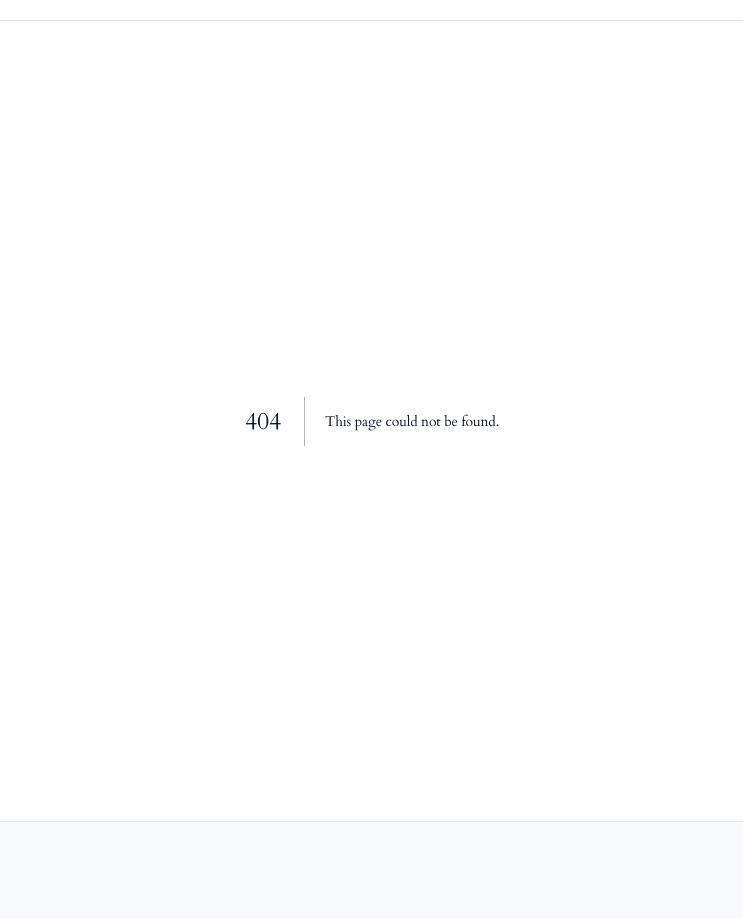
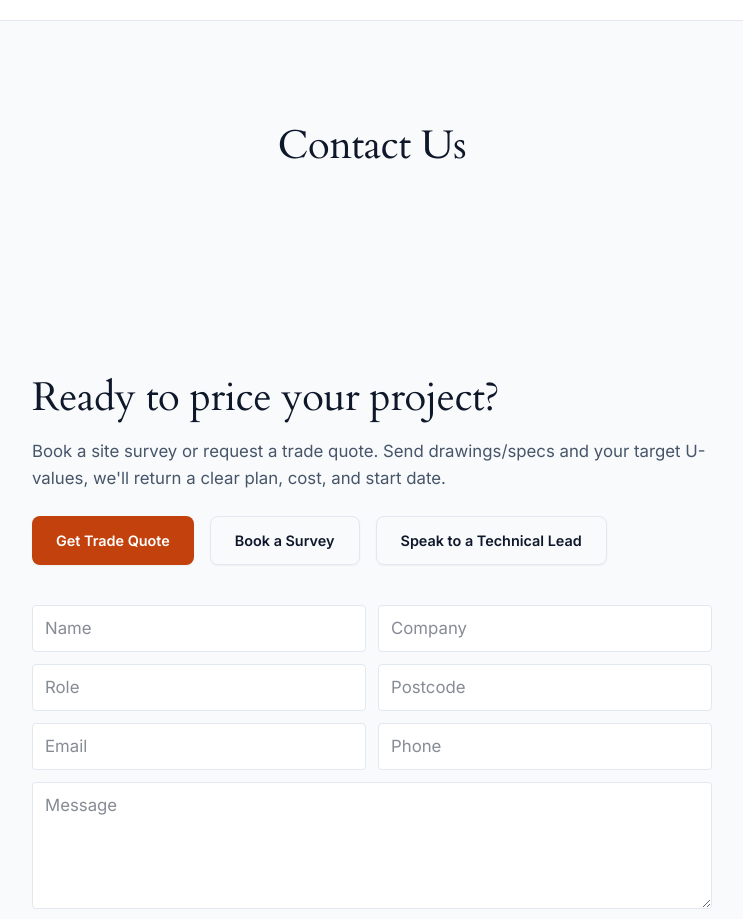
Before and after one commit to DAGarnish/foilquiltinsulation, a Next.js app: page /contact-us in a window 1280 px wide. Before the commit this address had no page. Shown: the part 140-1059 px from the top of the page, without its empty margins (268-1011 px from the left). Built offline with nearby package versions, Linux system fonts and the light colour scheme.

Commit message:
added contact us page

```diff
--- a/app/kent/KentContactForm.tsx
+++ b/app/contact-us/ContactForm.tsx
@@ -1,6 +1,6 @@
 "use client";
 
-export default function KentContactForm() {
+export default function ContactForm() {
   return (
     <form
       style={{
@@ -17,8 +17,6 @@ export default function KentContactForm() {
         "Postcode",
         "Email",
         "Phone",
-        "Project type",
-        "Target U-value",
       ].map((field) => (
         <input
           key={field}
@@ -36,16 +34,19 @@ export default function KentContactForm() {
           }}
         />
       ))}
-      <input
-        type="file"
+      <textarea
+        placeholder="Message"
+        rows={4}
         style={{
           padding: "9px 12px",
           border: "1px solid var(--color-contrast-3)",
           borderRadius: "4px",
           fontFamily: "var(--font-body)",
-          fontSize: "var(--fs-small)",
+          fontSize: "var(--fs-medium)",
           backgroundColor: "var(--color-base-2)",
+          color: "var(--color-contrast)",
           gridColumn: "1 / -1",
+          resize: "vertical",
         }}
       />
       <div style={{ gridColumn: "1 / -1" }}>
--- /dev/null
+++ b/app/contact-us/page.tsx
@@ -0,0 +1,67 @@
+import type { Metadata } from "next";
+import ContactForm from "./ContactForm";
+
+export const metadata: Metadata = {
+  title: "Contact Us – Foilquiltinsulation",
+  description:
+    "Get in touch with us for a trade quote, site survey, or technical support.",
+};
+
+export default function ContactUsPage() {
+  return (
+    <>
+      <section
+        style={{
+          backgroundColor: "var(--color-base)",
+          paddingTop: "var(--sp-50)",
+          paddingBottom: "var(--sp-50)",
+          paddingLeft: "var(--sp-50)",
+          paddingRight: "var(--sp-50)",
+          textAlign: "center",
+        }}
+      >
+        <h1
+          style={{
+            fontFamily: "var(--font-heading)",
+            fontSize: "var(--fs-x-large)",
+            fontWeight: 400,
+            lineHeight: 1.15,
+            margin: "0 auto",
+            maxWidth: "var(--content-width)",
+          }}
+        >
+          Contact Us
+        </h1>
+      </section>
+
+      <section className="section section--gray">
+        <div className="section__inner">
+          <h2 style={{ marginBottom: "1rem" }}>
+            Ready to price your project?
+          </h2>
+          <p>
+            Book a site survey or request a trade quote. Send drawings/specs and
+            your target U-values, we'll return a clear plan, cost, and start
+            date.
+          </p>
+
+          <div
+            style={{
+              display: "flex",
+              gap: "1rem",
+              flexWrap: "wrap",
+              marginTop: "1.5rem",
+              marginBottom: "2rem",
+            }}
+          >
+            <a href="#" className="btn">Get Trade Quote</a>
+            <a href="#" className="btn btn--outline">Book a Survey</a>
+            <a href="#" className="btn btn--outline">Speak to a Technical Lead</a>
+          </div>
+
+          <ContactForm />
+        </div>
+      </section>
+    </>
+  );
+}
--- a/app/kent/page.tsx
+++ b/app/kent/page.tsx
@@ -1,5 +1,5 @@
 import type { Metadata } from "next";
-import KentContactForm from "./KentContactForm";
+import Link from "next/link";
 
 export const metadata: Metadata = {
   title: "Kent Installers – Foilquiltinsulation",
@@ -439,13 +439,8 @@ export default function KentPage() {
               marginBottom: "2rem",
             }}
           >
-            <a href="#" className="btn">Get Trade Quote</a>
-            <a href="#" className="btn btn--outline">Book a Survey</a>
-            <a href="#" className="btn btn--outline">Speak to a Technical Lead</a>
+            <Link href="/contact-us" className="btn">Contact Us</Link>
           </div>
-
-          {/* Short form — client component to support onSubmit */}
-          <KentContactForm />
         </div>
       </section>
     </>
--- a/app/layout.tsx
+++ b/app/layout.tsx
@@ -31,6 +31,7 @@ export default function RootLayout({
                 <li><a href="/isle-of-wight">Isle of Wight Installers</a></li>
                 <li><a href="/kent">Kent Installers</a></li>
                 <li><a href="/sussex">Sussex Installers</a></li>
+                <li><a href="/contact-us">Contact Us</a></li>
               </ul>
             </nav>
           </header>
```
